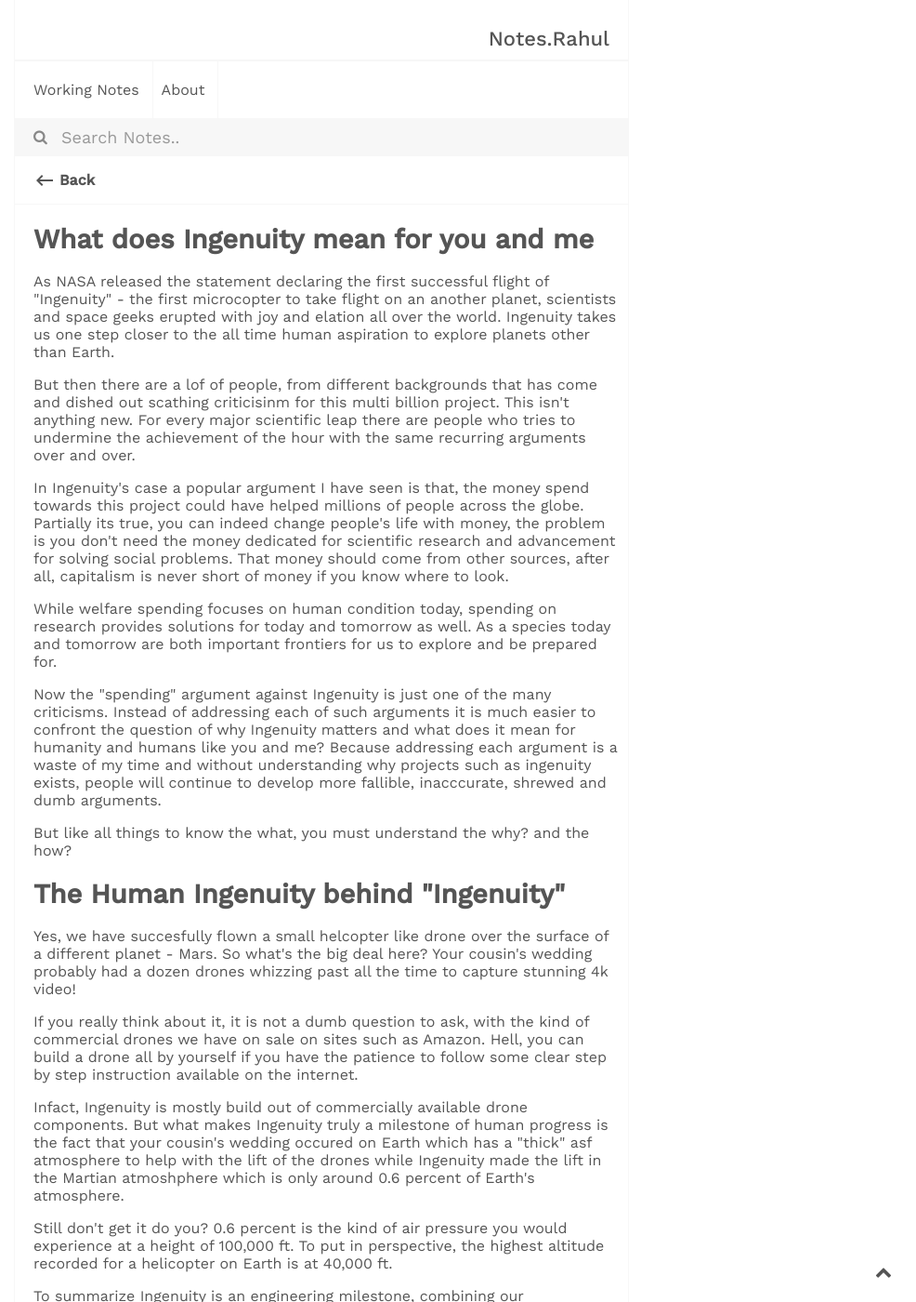
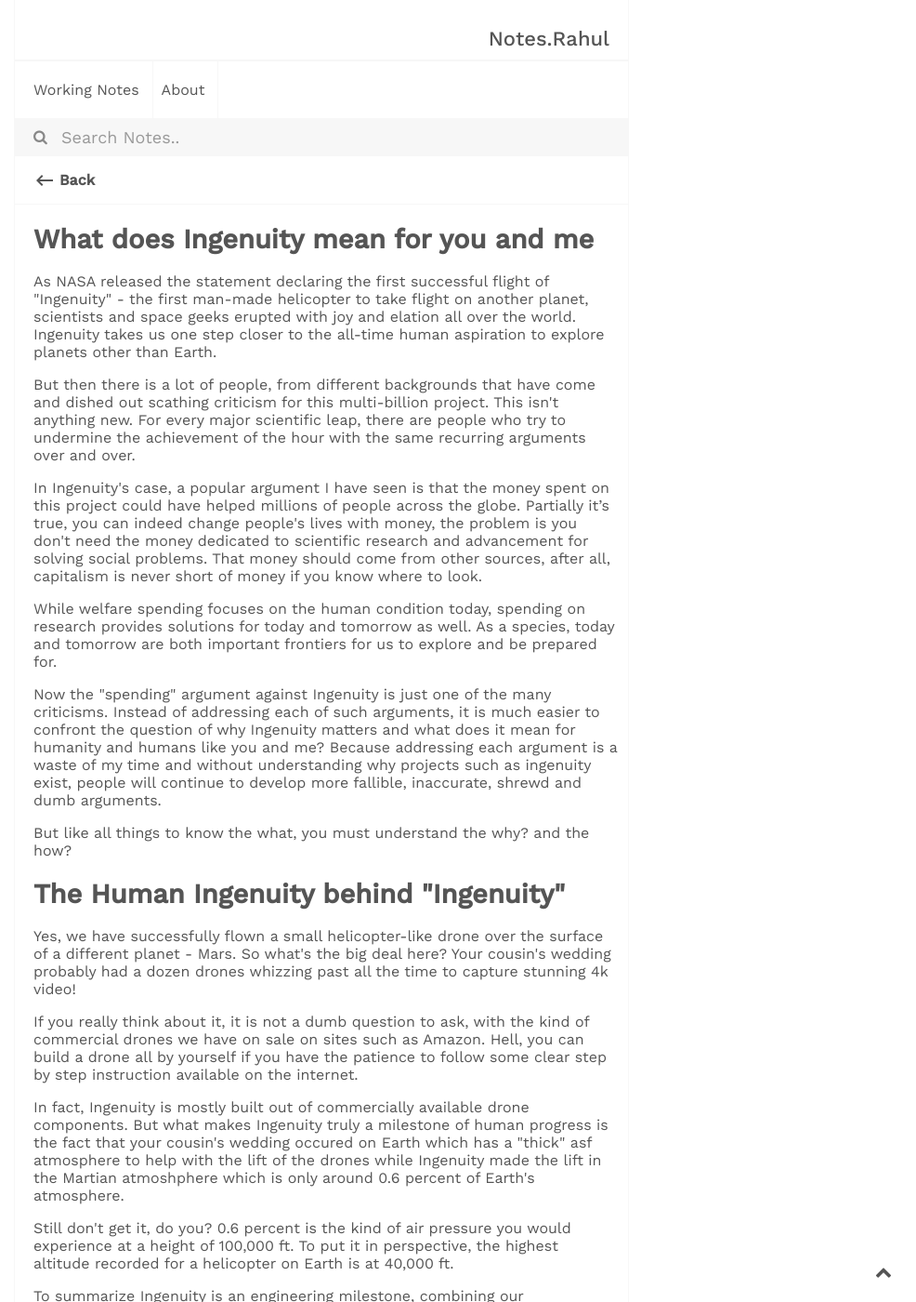
Before and after one commit to drawablex86/notes.archived, a Jekyll site: the page built from _notes/Public/What does Ingenuity means to you and me.md, in a window 1280 px wide and 1400 px high. Shown: the whole window at 93% size, without its empty margins (294-1280 px from the left). Built offline with Jekyll 4.4.1, drawn with Linux system fonts in a browser that asks for light colours; some of the changed text lies outside the part shown.

Commit message:
Update What does Ingenuity means to you and me.md

```diff
--- a/_notes/Public/What does Ingenuity means to you and me.md
+++ b/_notes/Public/What does Ingenuity means to you and me.md
@@ -3,33 +3,33 @@
 notetype : lit
 date: 2021-05-10
 ---
-As NASA released the statement declaring the first successful flight of "Ingenuity" - the first microcopter to take flight on an another planet, scientists and space geeks erupted with joy and elation all over the world. Ingenuity takes us one step closer to the all time human aspiration to explore planets other than Earth.
+As NASA released the statement declaring the first successful flight of "Ingenuity" - the first man-made helicopter to take flight on another planet, scientists and space geeks erupted with joy and elation all over the world. Ingenuity takes us one step closer to the all-time human aspiration to explore planets other than Earth.
 
-But then there are a lof of people, from different backgrounds that has come and dished out scathing criticisinm for this multi billion project. This isn't anything new. For every major scientific leap there are people who tries to undermine the achievement of the hour with the same recurring arguments over and over.
+But then there is a lot of people, from different backgrounds that have come and dished out scathing criticism for this multi-billion project. This isn't anything new. For every major scientific leap, there are people who try to undermine the achievement of the hour with the same recurring arguments over and over.
 
-In Ingenuity's case a popular argument I have seen is that, the money spend towards this project could have helped millions of people across the globe. Partially its true, you can indeed change people's life with money, the problem is you don't need the money dedicated for scientific research and advancement for solving social problems. That money should come from other sources, after all, capitalism is never short of money if you know where to look.
+In Ingenuity's case, a popular argument I have seen is that the money spent on this project could have helped millions of people across the globe. Partially it’s true, you can indeed change people's lives with money, the problem is you don't need the money dedicated to scientific research and advancement for solving social problems. That money should come from other sources, after all, capitalism is never short of money if you know where to look.
 
-While welfare spending focuses on human condition today, spending on research provides solutions for today and tomorrow as well. As a species today and tomorrow are both important frontiers for us to explore and be prepared for.
+While welfare spending focuses on the human condition today, spending on research provides solutions for today and tomorrow as well. As a species, today and tomorrow are both important frontiers for us to explore and be prepared for.
 
-Now the "spending" argument against Ingenuity is just one of the many criticisms. Instead of addressing each of such arguments it is much easier to confront the question of why Ingenuity matters and what does it mean for humanity and humans like you and me? Because addressing each argument is a waste of my time and without understanding why projects such as ingenuity exists, people will continue to develop more fallible, inacccurate, shrewed and dumb arguments.
+Now the "spending" argument against Ingenuity is just one of the many criticisms. Instead of addressing each of such arguments, it is much easier to confront the question of why Ingenuity matters and what does it mean for humanity and humans like you and me? Because addressing each argument is a waste of my time and without understanding why projects such as ingenuity exist, people will continue to develop more fallible, inaccurate, shrewd and dumb arguments.
 
 But like all things to know the what, you must understand the why? and the how?
 
 # The Human Ingenuity behind "Ingenuity"
-Yes, we have succesfully flown a small helcopter like drone over the surface of a different planet - Mars. So what's the big deal here? Your cousin's wedding probably had a dozen drones whizzing past all the time to capture stunning 4k video!
+Yes, we have successfully flown a small helicopter-like drone over the surface of a different planet - Mars. So what's the big deal here? Your cousin's wedding probably had a dozen drones whizzing past all the time to capture stunning 4k video!
 
 If you really think about it, it is not a dumb question to ask, with the kind of commercial drones we have on sale on sites such as Amazon. Hell, you can build a drone all by yourself if you have the patience to follow some clear step by step instruction available on the internet.
 
-Infact, Ingenuity is mostly build out of commercially available drone components. But what makes Ingenuity truly a milestone of human progress is the fact that your cousin's wedding occured on Earth which has a "thick" asf atmosphere to help with the lift of the drones while Ingenuity made the lift in the Martian atmoshphere which is only around 0.6 percent of Earth's atmosphere.
+In fact, Ingenuity is mostly built out of commercially available drone components. But what makes Ingenuity truly a milestone of human progress is the fact that your cousin's wedding occured on Earth which has a "thick" asf atmosphere to help with the lift of the drones while Ingenuity made the lift in the Martian atmoshphere which is only around 0.6 percent of Earth's atmosphere.
 
-Still don't get it do you? 0.6 percent is the kind of air pressure you would experience at a height of 100,000 ft. To put in perspective, the highest altitude recorded for a helicopter on Earth is at 40,000 ft.
+Still don't get it, do you? 0.6 percent is the kind of air pressure you would experience at a height of 100,000 ft. To put it in perspective, the highest altitude recorded for a helicopter on Earth is at 40,000 ft.
 
-To summarize Ingenuity is an engineering milestone, combining our advancements in material science, power transmission, solar technology, long distance communication, automation and imagination.
+To summarize Ingenuity is an engineering milestone, combining our advancements in material science, power transmission, solar technology, long-distance communication, automation and imagination.
 
 ## The Challenges it had to solve
 As I described earlier, the low atmosphere in Mars was a formidable challenge. So how did the scientists in NASA and JPL (Jet Propulsion Lab) tackle it?
 
-They made the drone small, which is self explanatory.  Smaller and lighter the object, easier to achieve the lift. Advacements in material science came to the rescue here. The team worked on creating parts that were strong enough for martian conditions at the same time with a lower denisty. Nasa has reported the weight of Ingenuity to be at 1.8 Kilograms.
+They made the drone small, which is self-explanatory.  The smaller and lighter the object, the easier it is to achieve the lift. Advancements in material science came to the rescue here. The team worked on creating parts that were strong enough for martian conditions at the same time with a lower density. Nasa has reported the weight of Ingenuity to be at 1.8 Kilograms.
 
 Now, being lighter does not make the job any less difficult. To achieve lift and maintain flight for few seconds, Ingenuity needed its roter to spin ridiculously fast - 2300 to 2800 rpm. Yet another challenge for the design team to bear.
 
@@ -37,10 +37,35 @@
 - One Brushless DC Motor to spin each of the two rotors
 - Three Brushed DC Motors for each rotor to actuate their ["swash plate"](https://en.wikipedia.org/wiki/Swashplate_(aeronautics)).
 
-*The sheer advancement in power transmission and generation can be be seen in the fact that each of these motors is only two inches in diameter*
+*The sheer advancement in power transmission and generation can be seen in the fact that each of these motors is only two inches in diameter*
+
+Then there is the need to have batteries that can provide the required power to these motors. Luckily it wasn't hard to find one given how capable modern batteries have become. But the engineers did have to account for the chilling Martian nights. To keep the batteries from freezing they are house is specially designed thermal paddings.
+
+No battery is incomplete without a charging solution. The tiny helicopter also has its own solar panel to generate the energy it needs to fly and also keep itself warm during the night. At this point, I would just be repeating myself by saying that mankind's advancements in solar panel technologies have also come in handy in this historic mission.
+
+Even though all these challenges were there, the fascinating thing is that all the components used in ingenuity are cellular phone class. The engineers had to test these to see if they could function in highly radiated environments. All they had to was to combine these components with some clever technical optimisations and algorithmic calculations.
+
+The biggest challenge before the JPT team was not the helicopter itself, but our ability to fly the thing from a command centre on Earth. Unlike other challenges, this was not a problem that can be readily solved. The time delay between Earth and Mars is far too great to make a controlled flight. So the only solution was to give the helicopter the ability to fly autonomously.
+
+As we look at this topic after the completion of the flight, it feels only natural. But until it happened we did not know if this was even going to work. Ingenuity managed to fly on its own, without a human on its steering wheels. A tiny machine, on a faraway planet, on different terrain, with a weak atmosphere managing to rise up, doing what no other rover has done before - the ability to map terrain from an areal perspective.
 
 
-To be Continued...
+## Miles Stones
+*Chronological break down of the five flights it has done so far*
+
+
+## Hopes and plans
+*What the team plans to use it for in the coming days*
+
+
+## What does this means to us, the human species and you and me?
+When I began writing this, my sole focus was on ingenuity. The question was to address what makes it special from an engineering/technological standpoint and from an anthropological point. But now I realise it would be rather unwise to look at ingenuity in isolation to answer these questions. Yes, from the engineering side the tiny machine showed us what we can do, and where our current technology is. It even showed us that as a civilisation the technology we have on our hands as smartphones and cameras and drone are almost space ready. But these are all bread crumbs of what is possible and how there is a chance for a broader vision for our combined future.
+
+To answer the anthropological question of why this matter, we should be thinking about Perseverance, Curiosity and the whole Mars mission. When Sojourner made its first journey on the Moon's surface it was history. The machine could survive and do what we couldn't. Rovers have played a crucial part in collecting the samples and conducting experiments needed for us to understand the mysteries of space science.
+
+And now we have the Ingenuity to look at Mars from a new perspective, to see what rovers in the ground cannot see.
+
+
 
 
 
```
